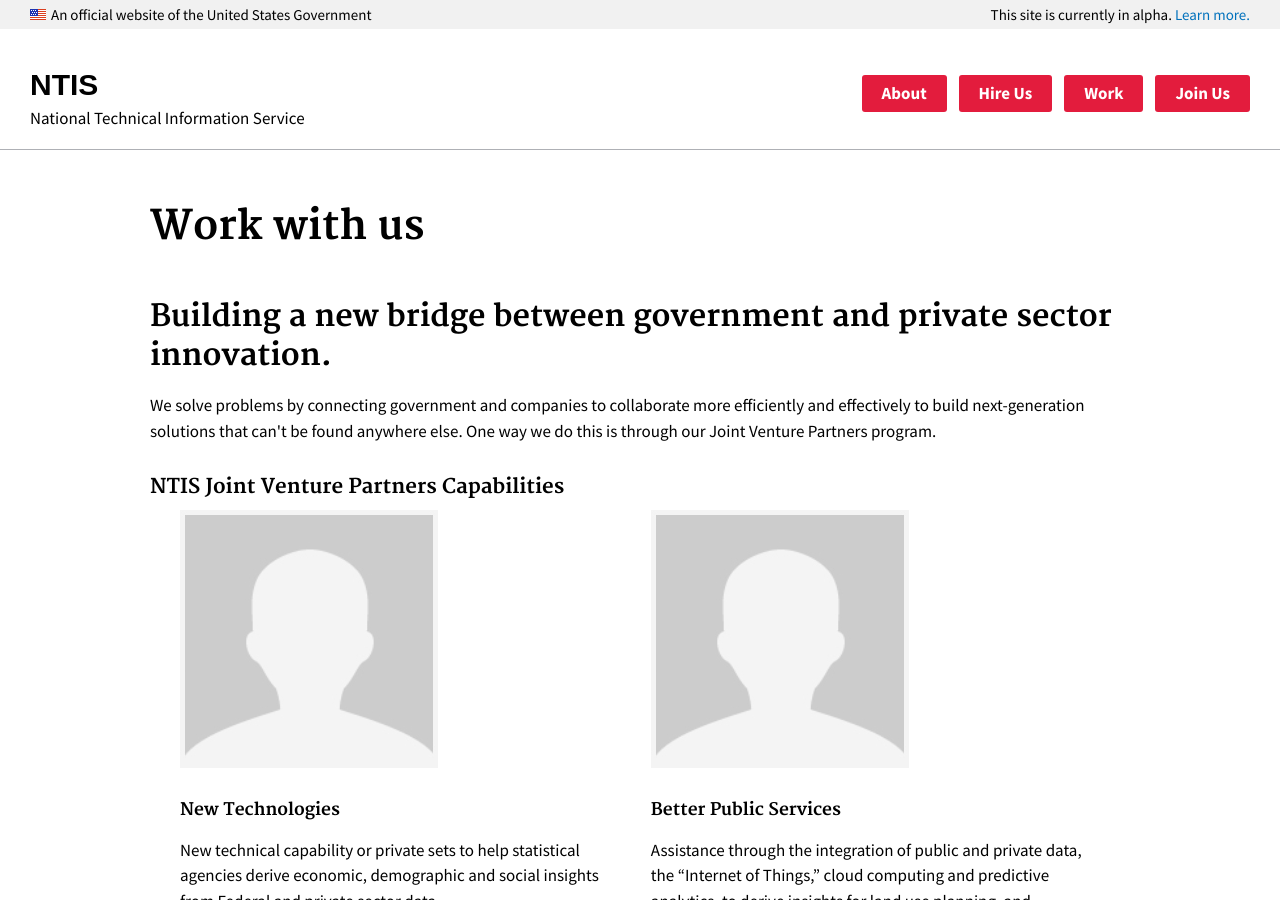
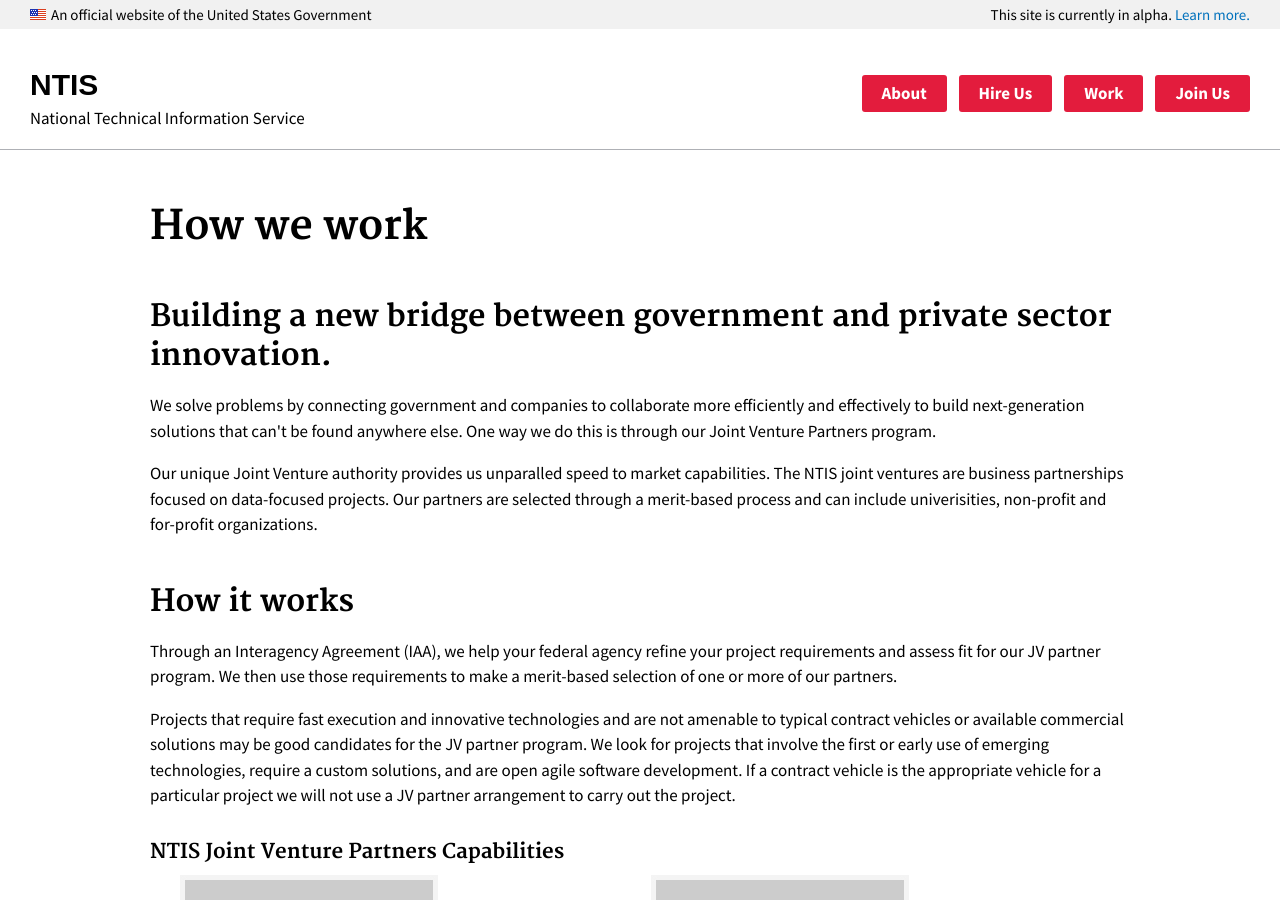
Before and after one commit to 18F/ntis-gov, a Jekyll site: the page built from work.html, in a window 1280 px wide and 900 px high. Built offline with Jekyll 4.4.1, drawn with Linux system fonts in a browser that asks for light colours.

Commit message:
updates to work content

```diff
--- a/work.html
+++ b/work.html
@@ -4,11 +4,20 @@
 ---
 
 <div class="usa-grid">
-  <h1>Work with us</h1>
+  <h1>How we work</h1>
 
     <h2>Building a new bridge between government and private sector innovation.</h2>
 
   <p>We solve problems by connecting government and companies to collaborate more efficiently and effectively to build next-generation solutions that can't be found anywhere else. One way we do this is through our Joint Venture Partners program.</p>
+
+<p>Our unique Joint Venture authority provides us unparalled speed to market capabilities.  The NTIS joint ventures are business partnerships focused on data-focused projects.  Our partners are selected through a merit-based process and can include univerisities, non-profit and for-profit organizations.</p>
+
+<h2>How it works</h2>
+
+<p>Through an Interagency Agreement (IAA), we help your federal agency refine your project requirements and assess fit for our JV partner program.  We then use those requirements to make a merit-based selection of one or more of our partners.</p>
+
+<p>Projects that require fast execution and innovative technologies and are not amenable to typical contract vehicles or available commercial solutions may be good candidates for the JV partner program.  We look for projects that involve the first or early use of emerging technologies, require a custom solutions, and are open agile software development. If a contract vehicle is the appropriate vehicle for a particular project we will not use a JV partner arrangement to carry out the project.</p>
+
 
   <h3>NTIS Joint Venture Partners Capabilities</h3>
 
```
Also changed, not shown: join.html (+5 -5 lines), assets/site/img/headshot_sm.jpg (added).
